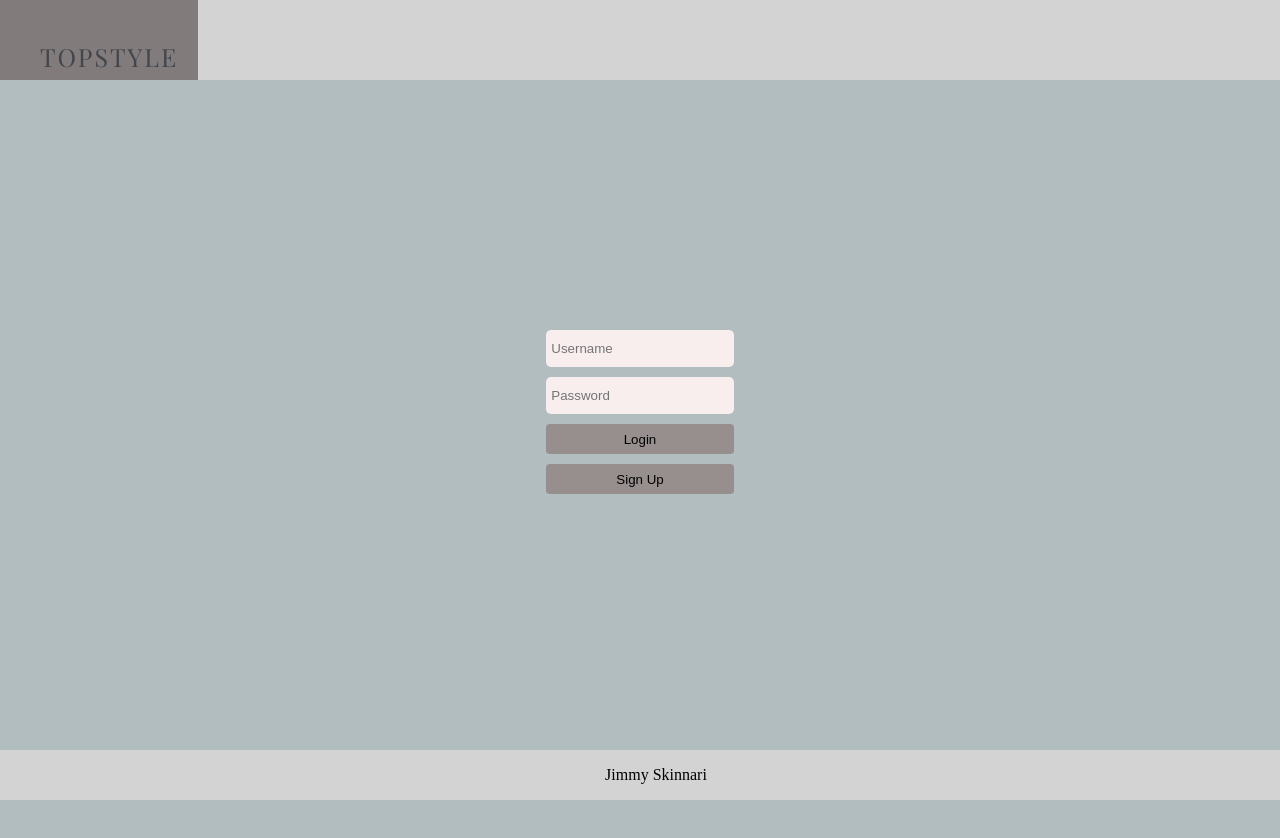
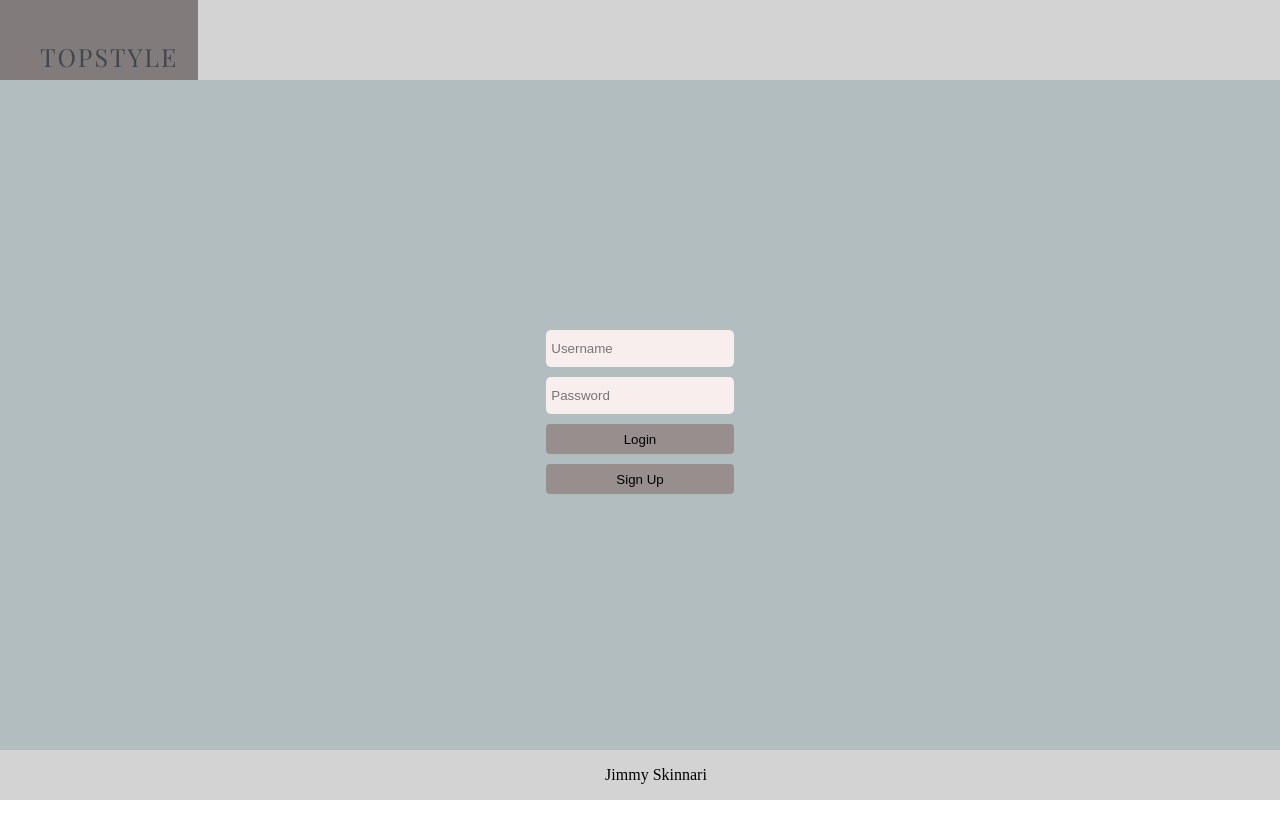
Before and after one commit to JimmySkinnari/webshopMERN, a React (Create React App) app in the folder client/: page / in a window 1280 px wide. Shown: the top 838 px of the page. After the commit the page ends 800 px from the top, so only its background shows below. Built offline with nearby package versions, Linux system fonts and the light colour scheme; no server answers.

Commit message:
more styling

```diff
--- a/client/src/App.css
+++ b/client/src/App.css
@@ -6,7 +6,8 @@
 .App {
   text-align: center;
   background-color: rgb(178, 189, 192);
-  height: 200vh;
+  height: auto;
+  min-height: 100vh;
 }
 
 .header {
@@ -50,6 +51,7 @@
   padding: 10px;
   text-align: left;
   transition: transform .1s;
+  max-width: 250px;
 }
 
 .product button {
--- a/client/src/components/Product/Product.jsx
+++ b/client/src/components/Product/Product.jsx
@@ -1,14 +1,14 @@
 import React, { useContext } from 'react'
 import { CartContext } from '../../contexts/CartContextProvider'
 
-const Product = ({ item, id }) => {
+const Product = ({ item }) => {
 
     const { addToCart } = useContext(CartContext)
 
     return (
         <div className="product">
             <p className="productName">Product: {item.productName}</p>
-            <p className="productDescription">Description: about product here</p>
+            <p className="productDescription">Description: {item.description}</p>
             <p className="productPrice">Price: {item.price} kr</p>
             <button
                 className="firstPageBtn"
--- a/client/src/index.css
+++ /dev/null
@@ -1,13 +0,0 @@
-body {
-  margin: 0;
-  font-family: -apple-system, BlinkMacSystemFont, 'Segoe UI', 'Roboto', 'Oxygen',
-    'Ubuntu', 'Cantarell', 'Fira Sans', 'Droid Sans', 'Helvetica Neue',
-    sans-serif;
-  -webkit-font-smoothing: antialiased;
-  -moz-osx-font-smoothing: grayscale;
-}
-
-code {
-  font-family: source-code-pro, Menlo, Monaco, Consolas, 'Courier New',
-    monospace;
-}
```
